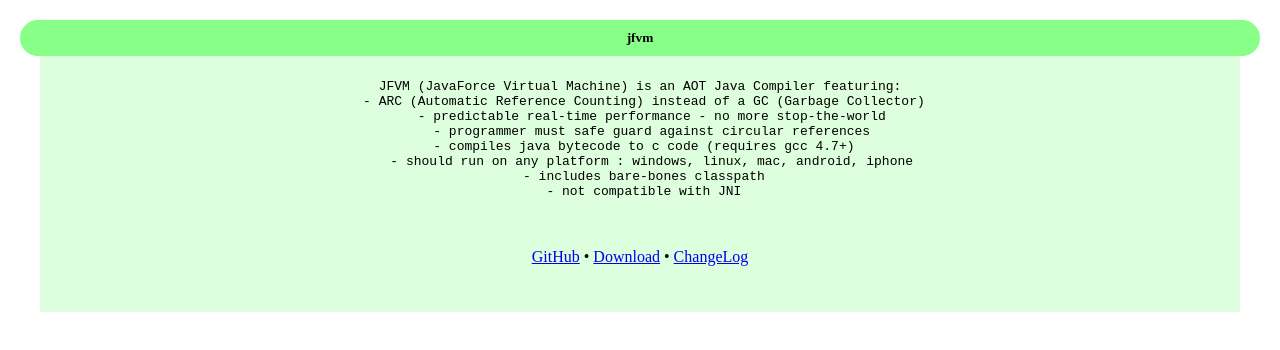
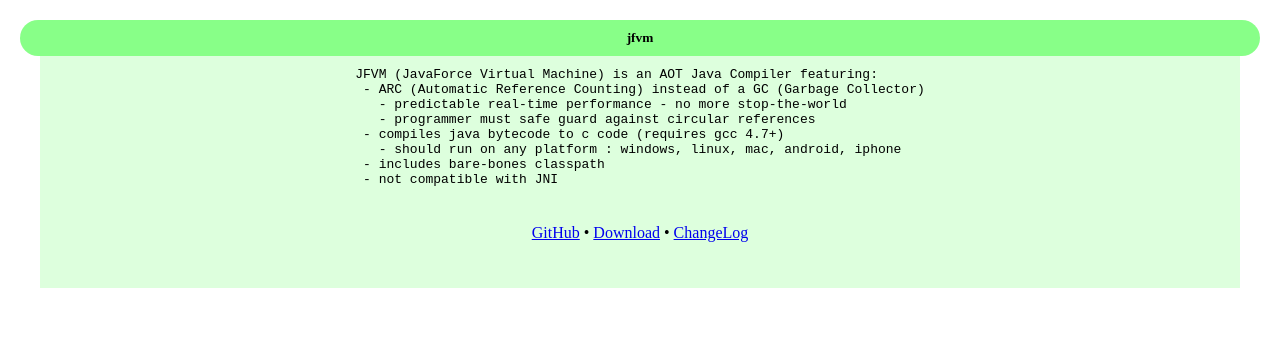
Before and after one commit to yang123vc/jfvm, a plain HTML site: page index.html in a window 1280 px wide. Drawn offline with Linux system fonts and the light colour scheme.

Commit message:
Update index.html

```diff
--- a/index.html
+++ b/index.html
@@ -11,7 +11,7 @@
   <div class=content>
 
 <center>
-<div>
+<table><tr><td>
 <pre>
 JFVM (JavaForce Virtual Machine) is an AOT Java Compiler featuring:
  - ARC (Automatic Reference Counting) instead of a GC (Garbage Collector)
@@ -22,7 +22,7 @@
  - includes bare-bones classpath
  - not compatible with JNI
 </pre>
-</div>
+</td></tr></table>
 <br><br>
 
 <a href="http://github.com/pquiring/jfvm">GitHub</a>
```
